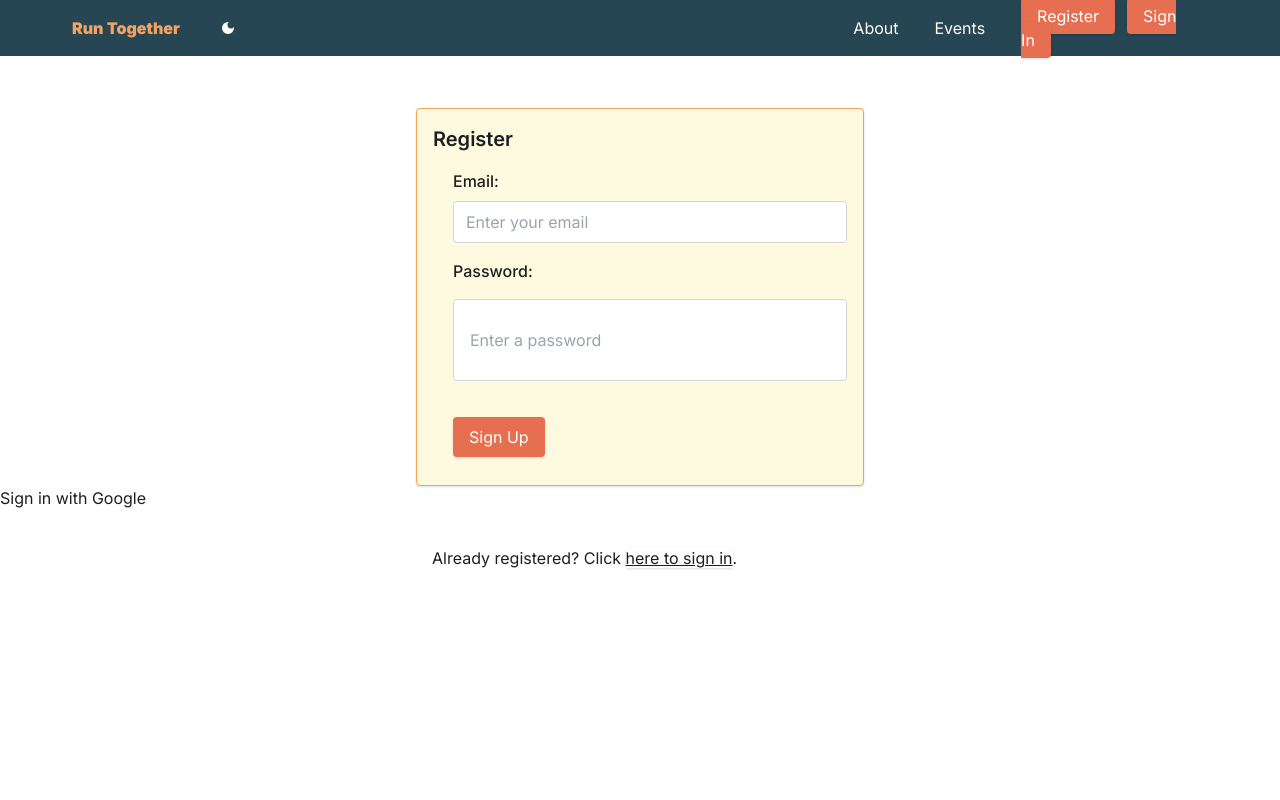
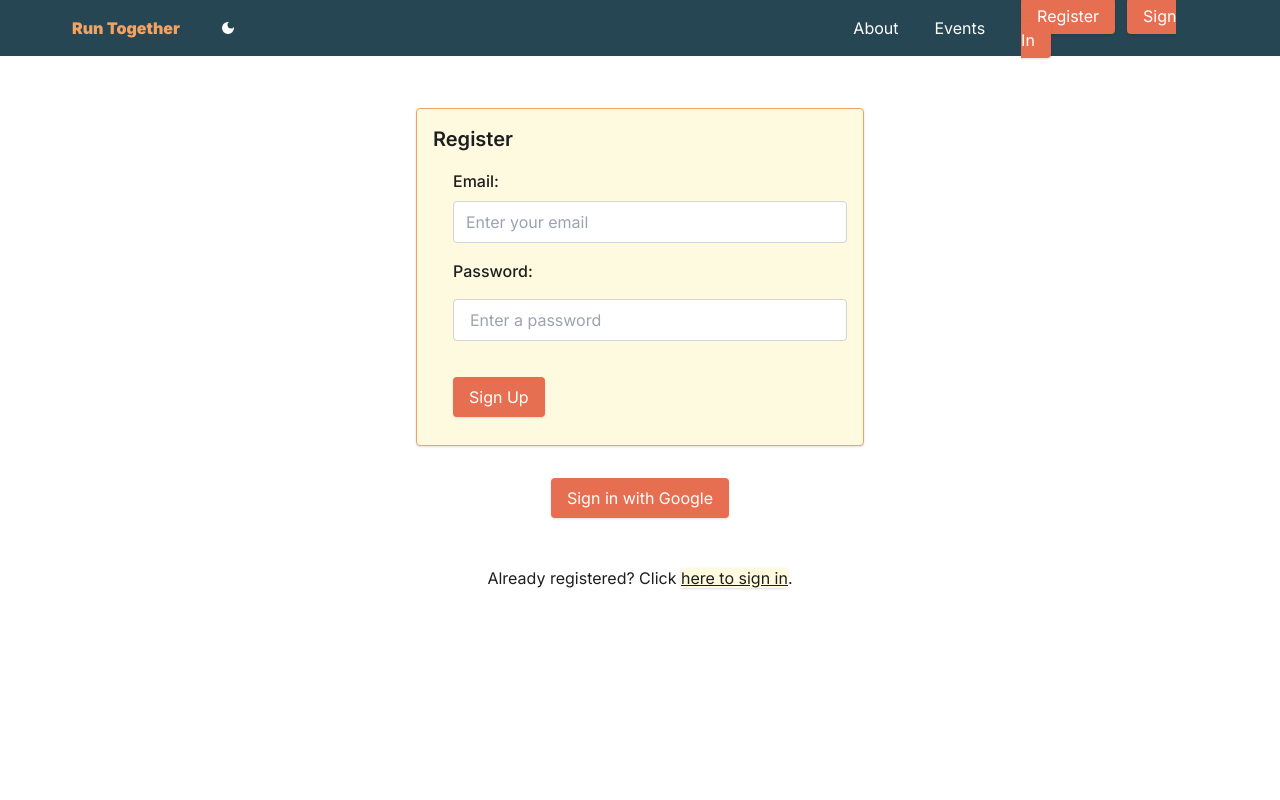
Before and after one commit to zamarz/events-platform, a Next.js app: page /register in a window 1280 px wide. Shown: the top 800 px of the page. Built offline with nearby package versions, Linux system fonts and the light colour scheme; no server answers.

Commit message:
change colour and style on register page

```diff
--- a/src/components/RegisterUser.tsx
+++ b/src/components/RegisterUser.tsx
@@ -41,7 +41,7 @@ const RegisterUser = () => {
     <section className="min-h-screen mx-auto container pt-8 ">
       <form
         onSubmit={handleSubmit}
-        className="items-center justify-center space-x-5 max-w-md mx-auto mt-5 p-4 rounded shadow bg-tertiary-alt border border-tertiary-light"
+        className="items-center justify-center space-x-5 max-w-md mx-auto mt-5 p-4 rounded shadow bg-tertiary-alt border border-tertiary-light dark:bg-primary dark:border-secondary"
       >
         <h2 className="mb-4 text-xl font-semibold">Register</h2>
         <div className="mb-4">
@@ -67,20 +67,28 @@ const RegisterUser = () => {
             placeholder="Enter a password"
             id="password"
             name="password"
-            className="w-full border border-gray-300 rounded py-7 my-2 px-4"
+            className="w-full border border-gray-300 rounded py-2 my-2 px-4"
             value={password}
             onChange={(event) => setPassword(event.target.value)}
           />
         </div>
-        <button className="button" type="submit">
+        <button className="buttonHeader" type="submit">
           Sign Up
         </button>
       </form>
-      <button onClick={() => signInWithGoogle()}>Sign in with Google</button>
-      <div className="justify-center items-center space-x-5 max-w-md mx-auto mt-5 p-4">
+      <div className="flex justify-center items-center max-w-md mx-auto mt-5">
+        <button className="button " onClick={() => signInWithGoogle()}>
+          Sign in with Google
+        </button>
+      </div>
+
+      <div className="flex justify-center items-center space-x-5 max-w-md mx-auto mt-5 p-4">
         <p className="text-l">
           Already registered? Click{" "}
-          <Link href="/sign-in" className="underline shadow">
+          <Link
+            href="/sign-in"
+            className="underline shadow bg-tertiary-alt hover:bg-tertiary-light dark:bg-primary dark:hover:bg-tertiary-light/70"
+          >
             here to sign in
           </Link>
           .
```
